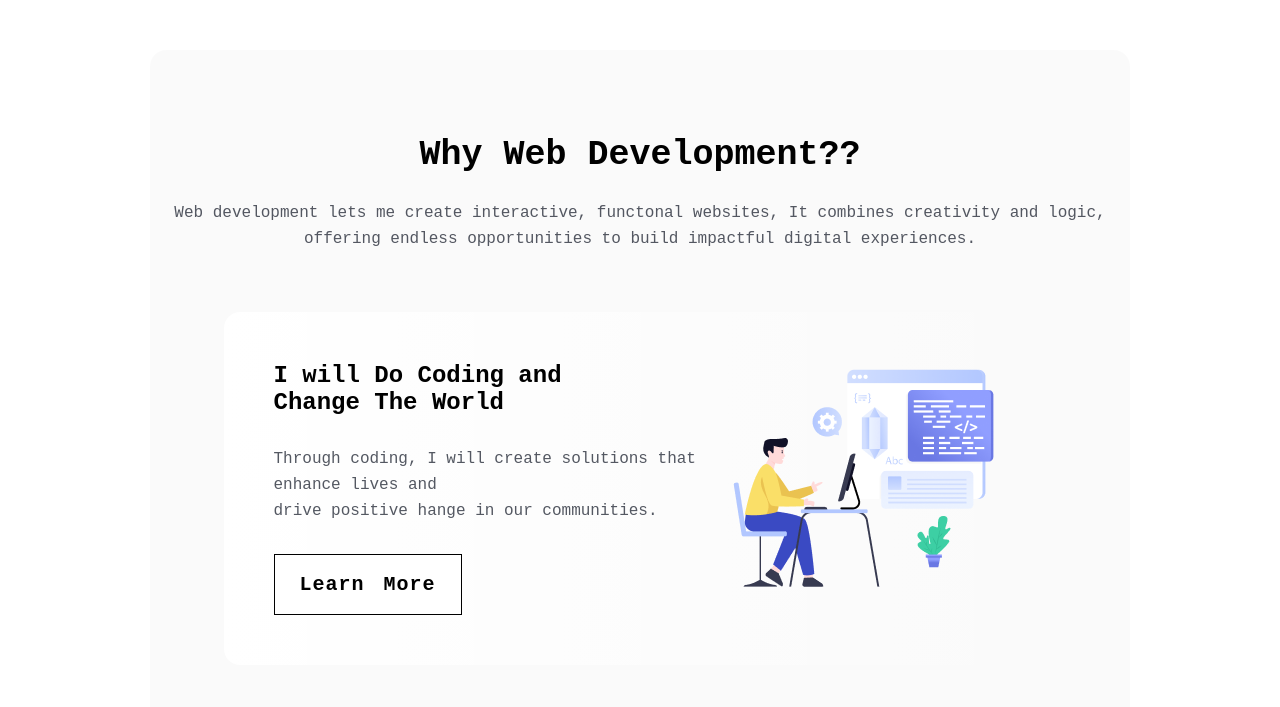
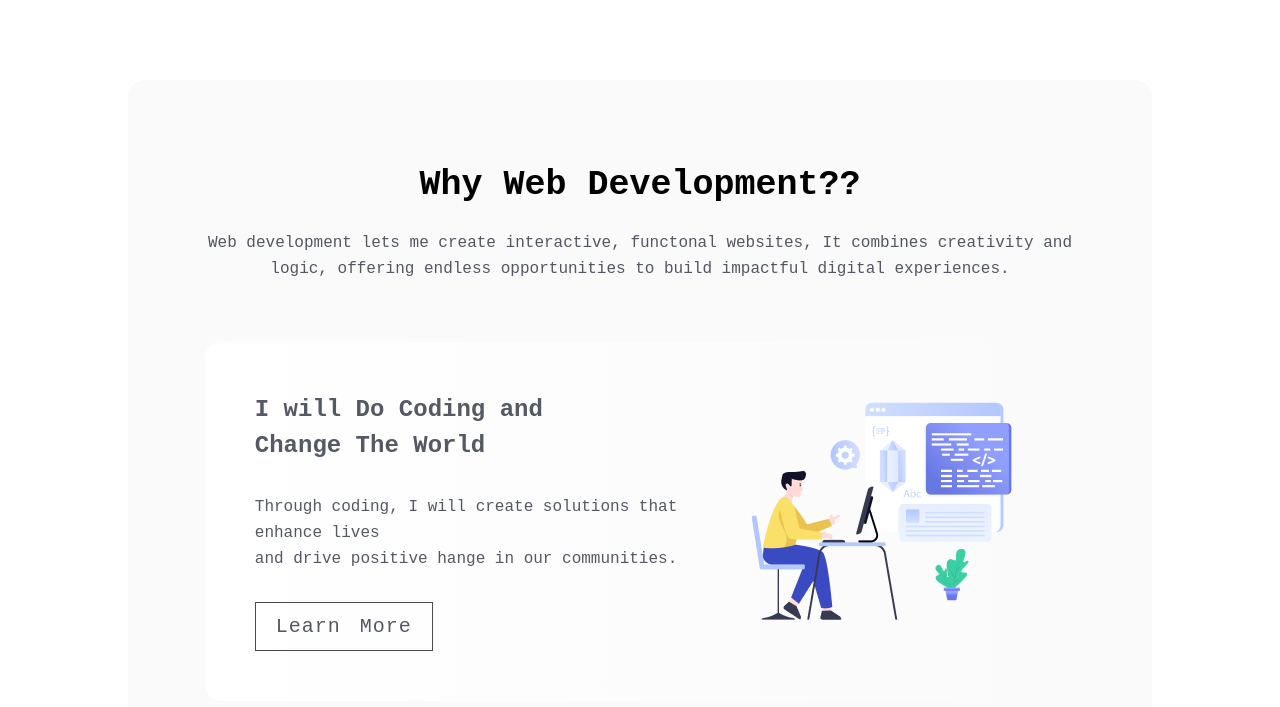
Before and after one commit to Mishuri21/ph-b9-assaignment-01, a plain HTML site: page index.html in a window 1280 px wide. Shown: the part 839-1546 px from the top of the page. Drawn offline with Linux system fonts and the light colour scheme; a web font is replaced by a local one.

Commit message:
why web development section new styles added

```diff
--- a/index.html
+++ b/index.html
@@ -44,16 +44,16 @@
                 <div class="web-dev-content">
                     <h2 class="section-title">Why Web Development??</h2>
                     <p class="para-description">
-                        Web development lets me create interactive, functonal websites, It combines creativity and
-                        logic, <br> offering endless opportunities to build impactful digital experiences.
+                        Web development lets me create interactive, functonal websites, It combines creativity and <br>
+                        logic, offering endless opportunities to build impactful digital experiences.
                     </p>
                 </div>
                 <div class="web-dev-box-1">
                     <div class="box-content">
-                        <h2 class="box-title">I will Do Coding and <br>
+                        <h2 class="web-dev-box-title">I will Do Coding and <br>
                             Change The World</h2>
                         <p class="box-description para-description">
-                            Through coding, I will create solutions that enhance lives and <br> drive positive hange in
+                            Through coding, I will create solutions that enhance lives <br> and drive positive hange in
                             our communities.
                         </p>
                         <button class="box-btn btn-primary">Learn More</button>
@@ -68,7 +68,7 @@
                         <img src="./images/Group 3.png" alt="">
                     </div>
                     <div class="box-content">
-                        <h2 class="box-title">I will help People by creating <br>
+                        <h2 class="web-dev-box-title">I will help People by creating <br>
                             Modern Web System</h2>
                         <p class="box-description para-description">
                             My goal is to develop user-friendly platforms that empower <br> individuals and improve
@@ -80,10 +80,10 @@
                 <!-- box 3 -->
                 <div class="web-dev-box-1">
                     <div class="box-content">
-                        <h2 class="box-title">I will Do Coding and <br>
+                        <h2 class="web-dev-box-title">I will Do Coding and <br>
                             Change The World</h2>
                         <p class="box-description para-description">
-                            Through coding, I will create solutions that enhance lives and <br> drive positive hange in
+                            Through coding, I will create solutions that enhance lives <br> and drive positive hange in
                             our communities.
                         </p>
                         <button class="box-btn btn-primary">Learn More</button>
--- a/styles/style.css
+++ b/styles/style.css
@@ -6,6 +6,11 @@
 }
 
 /* shared styles code */
+.section-title {
+    font-size: 35px;
+    margin: 25px 0px;
+}
+
 .para-description {
     font-size: 16px;
     color: rgb(13, 19, 33);
@@ -15,12 +20,13 @@
 }
 
 .btn-primary {
+    color: rgb(13, 19, 33);
     font-size: 20px;
-    font-weight: bolder;
+    font-weight: 500;
     background-color: white;
-    padding: 18px 25px;
+    padding: 12px 20px 12px 20px;
     border: 0.5px solid black;
-    /* border-radius: 8px; */
+    opacity: 0.7;
     letter-spacing: 1px;
     word-spacing: 6px;
 }
@@ -75,15 +81,23 @@
     background: rgb(13, 19, 33);
     padding: 21px 24px 21px 24px;
     margin: 32px 0px;
+    cursor: pointer;
+    transition: 0.5s;
 }
-/* banner & header section styles end **************************************************************/
 
-/* main section styles start */
+.banner-btn:hover {
+    background-color: rgb(255, 255, 255);
+    color: rgb(13, 19, 33);
+}
+
+/* bannernsection styles end **************************************************************/
+
+/* main styles start */
 .web-dev-main {
-    /* border: 2px solid orange; */
+    width: 80%;
     border-radius: 16px;
     background: rgba(13, 19, 33, 0.02);
-    margin: 50px 150px;
+    margin: 80px auto;
     padding: 25px 0px;
 }
 
@@ -92,10 +106,11 @@
     margin: 60px 0px;
 }
 
-.section-title {
-    font-size: 35px;
-    margin: 25px 0px;
-    /* padding-top: 30px; */
+.web-dev-box-title {
+    color: rgba(13, 19, 33, 0.7);
+    font-size: 24px;
+    font-weight: 700;
+    line-height: 36px;
 }
 
 .box-description {
```
